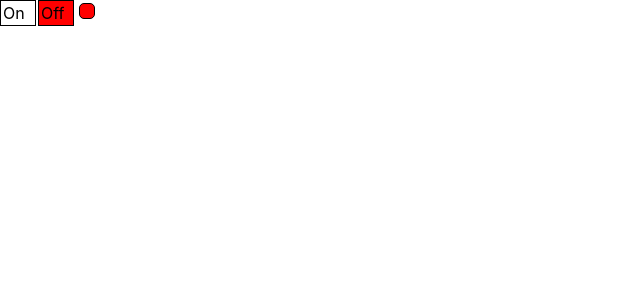
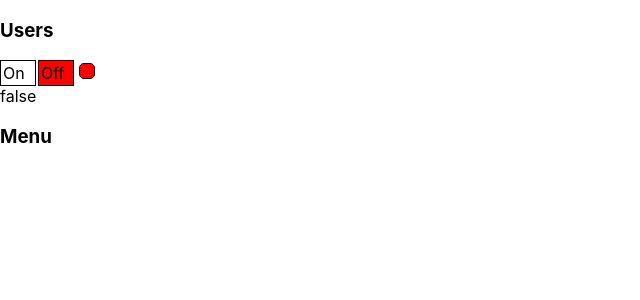
Before and after one commit to IgorBerezhnoy/React-Kabzda, a React (Create React App) app: page / in a window 1280 px wide. Shown: the top 300 px of the page, without its empty margins (0-640 px from the left). Built offline with nearby package versions, Linux system fonts and the light colour scheme.

Commit message:
finished lesson number 9 about callBack

```diff
--- a/src/App.tsx
+++ b/src/App.tsx
@@ -20,12 +20,12 @@ function App() {
             Article 1
             <Rating value={3}/>*/}
              {/*  <Accordion titleValue={'Menu'} collapsed={collapsed} setCollapsed={setCollapsed}/>*/}
-            {/*<Accordion titleValue={'Users'} collapsed={collapsed} setCollapsed={setCollapsed}/>*/}
+            <Accordion titleValue={'Users'} collapsed={collapsed} setCollapsed={setCollapsed}/>
 
             {/*<Rating value={ratingValue} onClick={setRatingValue} />*/}
 
-            <OnOff on={on} setOn={setOn}/>
-            {/*<SelfControlledAccordion titleValue={"Menu"}/>*/}
+            <OnOff on={on} setOn={setOn}/> {on.toString()}
+            <SelfControlledAccordion titleValue={"Menu"}/>
             {/*<SelfControlledAccordion titleValue={"Users"}/>*/}
             {/*<UncontrolledRating />*/}
             {/*<UncontrolledRating />*/}
--- a/src/components/OnOff/OnOff.tsx
+++ b/src/components/OnOff/OnOff.tsx
@@ -27,7 +27,7 @@ export function OnOff(props:propsType) {
         border: '1px solid black ',
         display: 'inline-block',
         padding: '2px',
-        backgroundColor: props.on ? 'green' : 'white'
+        backgroundColor: props.on ? 'greenyellow' : 'white'
 
     };
     const offStyle = {
@@ -48,7 +48,7 @@ export function OnOff(props:propsType) {
         display: 'inline-block',
         marginLeft: '5px',
         padding: '2px',
-        backgroundColor: props.on ? 'green' : 'red'
+        backgroundColor: props.on ? 'greenyellow' : 'red'
 
     };
     return <div>
```
Also changed, not shown: src/components/Accordion/Accordion.tsx (line endings or trailing spaces).
